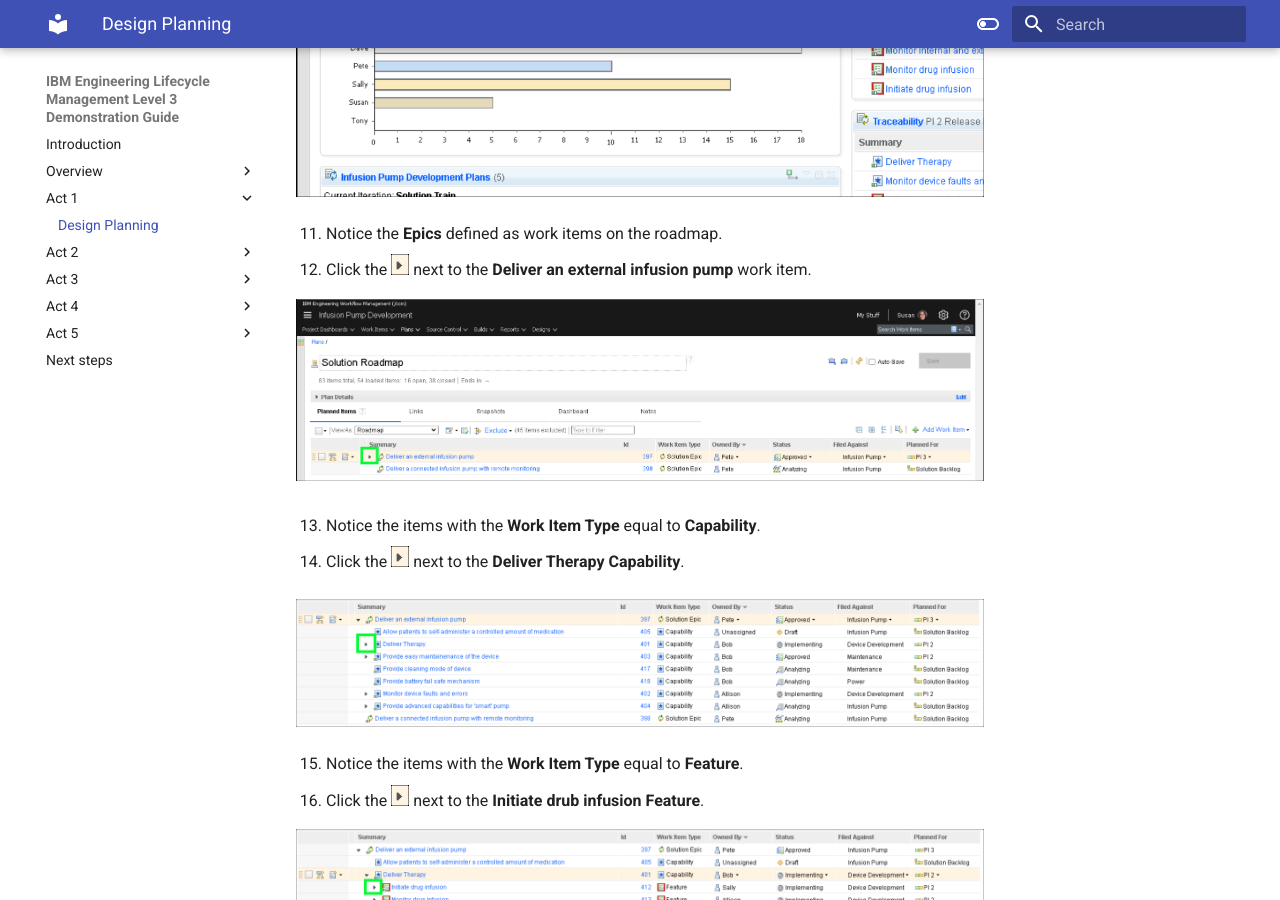
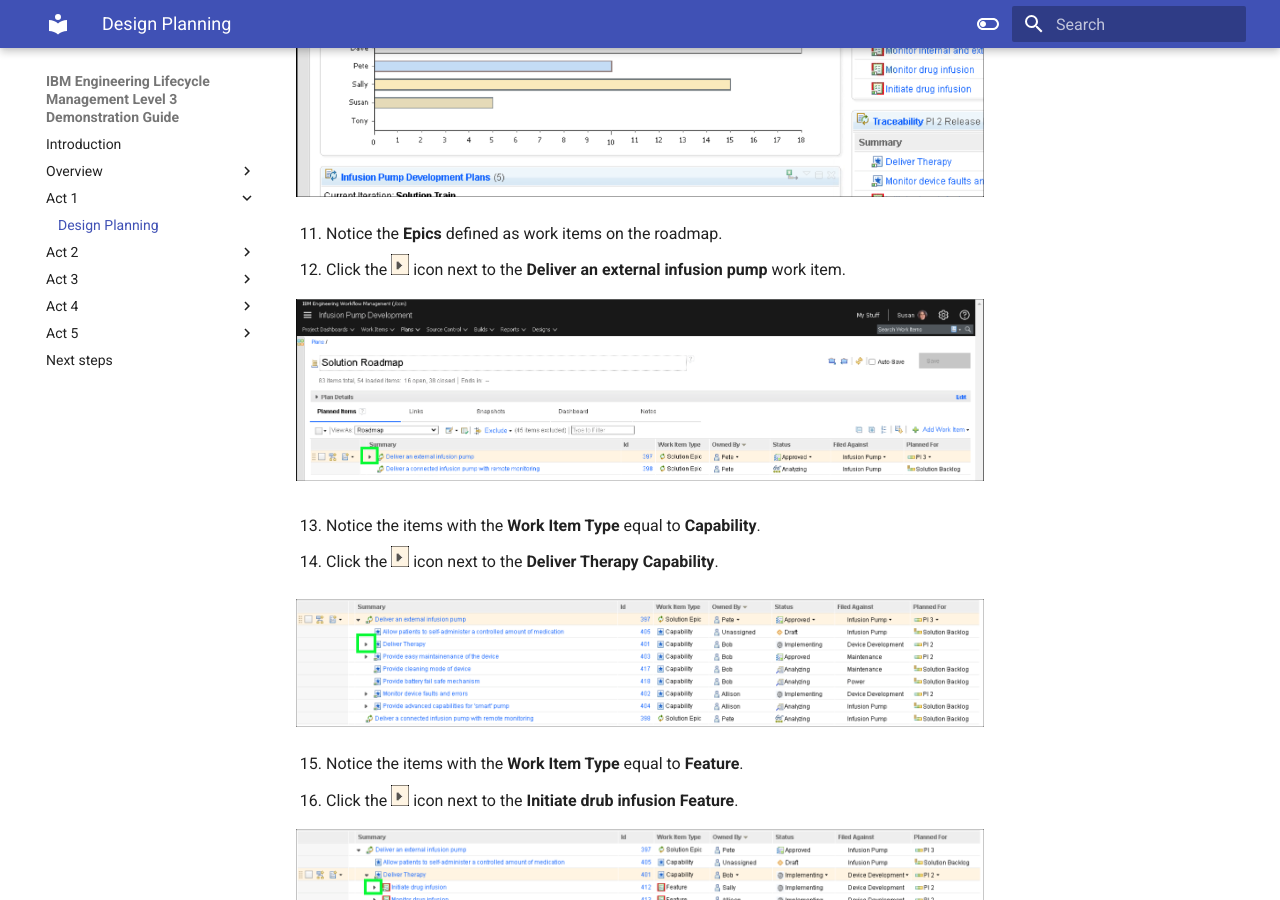
Before and after one commit to IBM/SalesEnablement-ELMhealthcare-L3, an MkDocs documentation site: the page built from docs/Part 2/01 DesignPlanning.md, in a window 1280 px wide and 900 px high, scrolled down 4396 px. Built offline with MkDocs 1.6.1 and Material for MkDocs 9.7.7, drawn with Linux system fonts in a browser that asks for light colours.

Commit message:
fixlinks and birds eye view graphics

```diff
--- a/docs/Part 2/01 DesignPlanning.md
+++ b/docs/Part 2/01 DesignPlanning.md
@@ -66,18 +66,18 @@
 ![](_attachments/Dashboard-DesignPlanning-SolutionRoadmapWidget.png)
 
 11. Notice the **Epics** defined as work items on the roadmap.
-12. Click the ![](_attachments/ExpandIcon.png) next to the **Deliver an external infusion pump** work item.
+12. Click the ![](_attachments/ExpandIcon.png) icon next to the **Deliver an external infusion pump** work item.
 
 ![](_attachments/Dashboard-DesignPlanning-SolutionRoadmap-Summary.png)
 
 13. Notice the items with the **Work Item Type** equal to **Capability**.
 
-14. Click the ![](_attachments/ExpandIcon.png) next to the **Deliver Therapy** **Capability**.
+14. Click the ![](_attachments/ExpandIcon.png) icon next to the **Deliver Therapy** **Capability**.
 
 ![](_attachments/Dashboard-DesignPlanning-SolutionRoadmap-SummaryExpanded.png)
 
 15. Notice the items with the **Work Item Type** equal to **Feature**.
-16. Click the ![](_attachments/ExpandIcon.png) next to the **Initiate drub infusion** **Feature**.
+16. Click the ![](_attachments/ExpandIcon.png) icon next to the **Initiate drub infusion** **Feature**.
 
 ![](_attachments/Dashboard-DesignPlanning-SolutionRoadmap-InitiateDrugInfusion-1.png)
 
@@ -91,7 +91,7 @@
 ![](_attachments/Dashboard-DesignPlanning-SolutionRoadmap-ViewAsMenu.png)
 
 ??? tip "Birds-eye view"
-   ![](_attachments/Dashboard-DesignPlanning-SolutionRoadmap-ViewAs-BEV.png)
+    ![](_attachments/Dashboard-DesignPlanning-SolutionRoadmap-ViewAs-BEV.png)
 
 20. Notice the detailed  under **Initiate drug infusion** with **Work Item Type** of **Task** and **Story**.
 
```
Also changed, not shown: docs/index.md (+1 -1 lines), docs/_attachments/BirdsEyeView.png (added).
